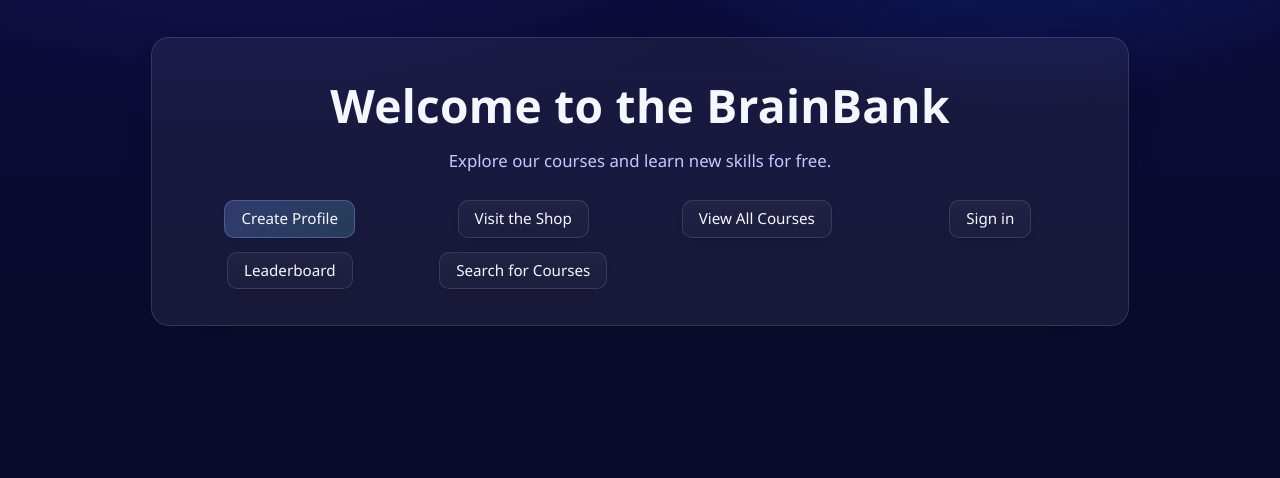
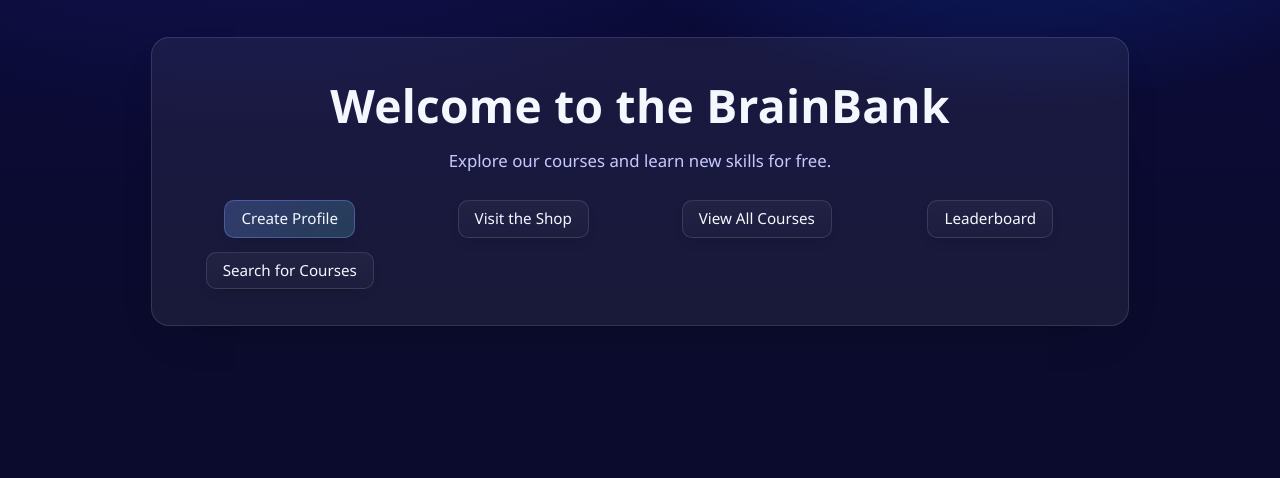
Before and after one commit to TeemuIljin/BrainBanks, a Django app: page / in a window 1280 px wide. Shown: the part 222-700 px from the top of the page. Run offline with Django 5.2, Linux system fonts and the light colour scheme.

Commit message:
Remove duplicate sign-in button from home page
- Removed useless 'Sign in' button from main content area
- Kept the primary sign-in button in the top navigation bar
- Improves user experience by eliminating confusion
- Maintains consistent navigation pattern across the site

```diff
--- a/courses/templates/home.html
+++ b/courses/templates/home.html
@@ -180,7 +180,6 @@
                 <a class="btn btn-primary" href="{% url 'create_profile' %}">Create Profile</a>
                 <a class="btn" href="{% url 'shop' %}">Visit the Shop</a>
                 <a class="btn" href="{% url 'course_list' %}">View All Courses</a>
-                <a class="btn" href="{% url 'sign_in' %}">Sign in</a>
                 <a class="btn" href="{% url 'leaderboard' %}">Leaderboard</a>
                 <a class="btn" href="{% url 'course_search' %}">Search for Courses</a>
             </div>
```
